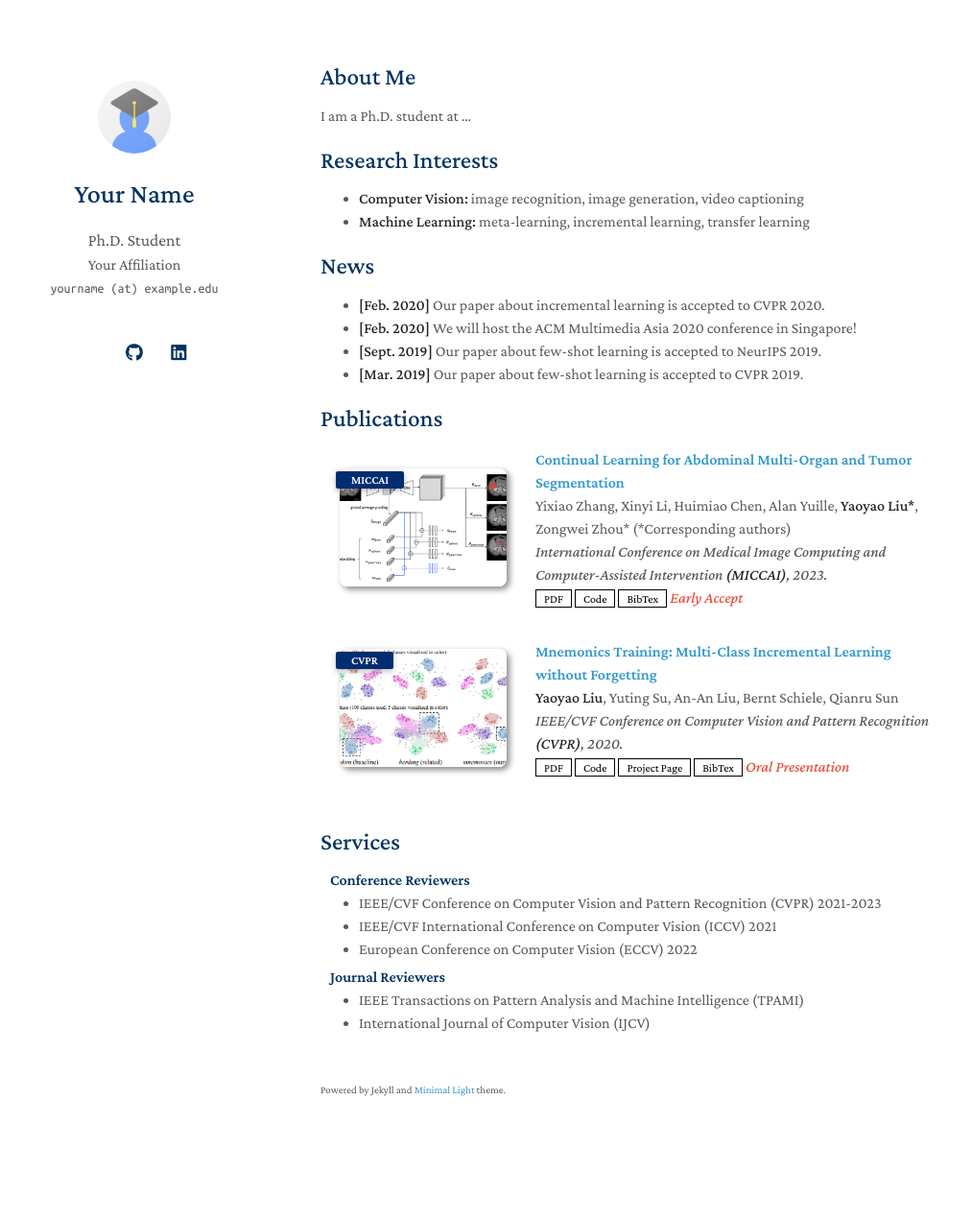
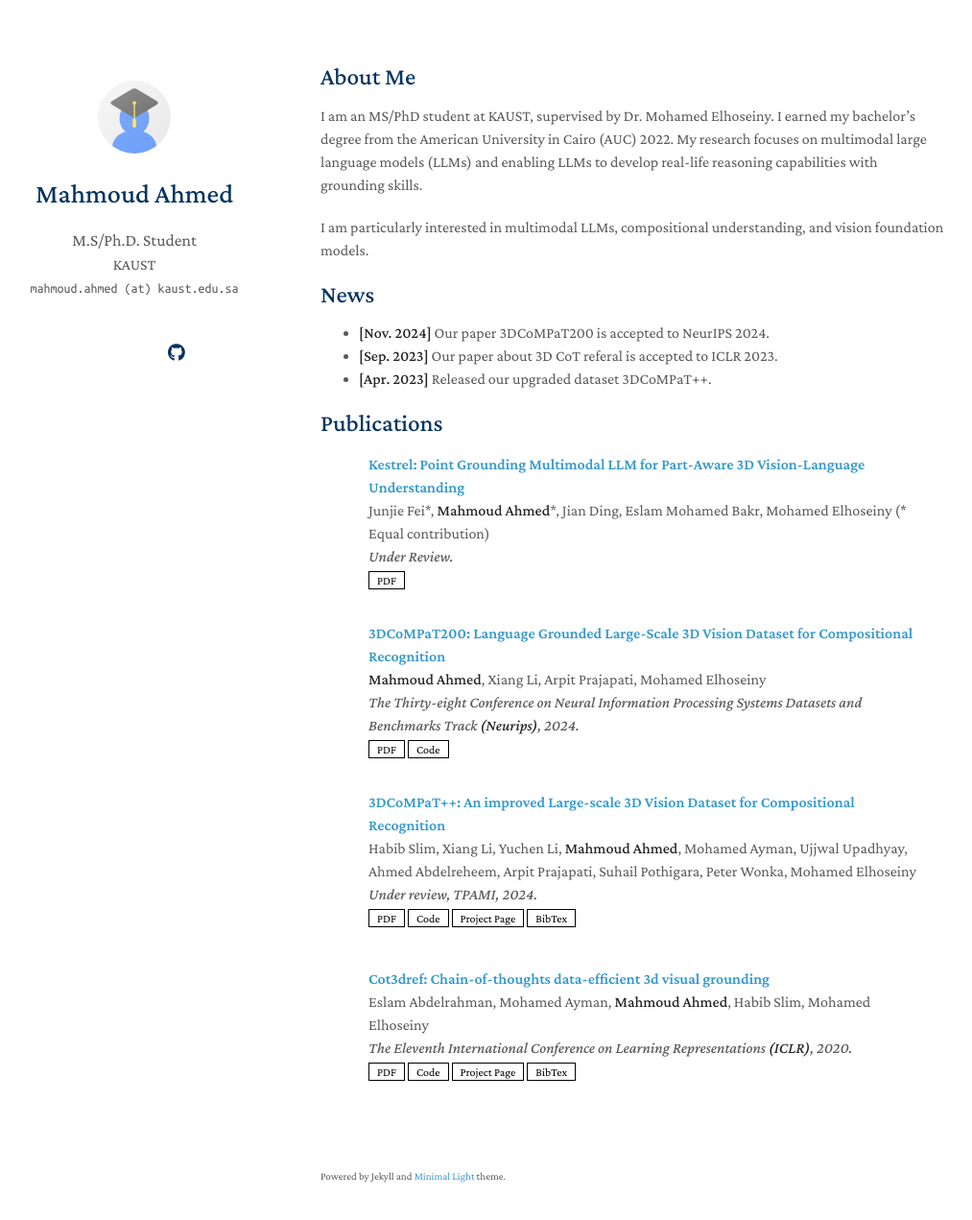
Before and after one commit to Mahmoud363/mahmoud363.github.io, a Jekyll site: the page built from index.md, in a window 1280 px wide and 1306 px high. Shown: the top 1271 px of the window at 96% size, without its empty margins (136-1149 px from the left). Built offline with Jekyll 4.4.1, drawn with Linux system fonts in a browser that asks for light colours; a style sheet for code colours, icons or effects is not loaded; our own code applies the rules of GitHub Pages for plain Markdown files.

Commit message:
created personal website

```diff
--- a/Gemfile
+++ b/Gemfile
@@ -3,3 +3,4 @@ source "https://rubygems.org"
 gem "jekyll", "~> 3.8.5"
 
 gem "webrick", "~> 1.8"
+gem 'rexml'
--- a/_config.yml
+++ b/_config.yml
@@ -1,8 +1,8 @@
 # Basic Information
-title: Your Name
-position: Ph.D. Student
-affiliation: Your Affiliation
-email: yourname (at) example.edu
+title: Mahmoud Ahmed
+position: M.S/Ph.D. Student
+affiliation: KAUST
+email: mahmoud.ahmed (at) kaust.edu.sa
 
 # Search Engine Optimization (SEO)
 # The following information is used to improve the website traffic from search engines, e.g., Google.
@@ -12,11 +12,11 @@ canonical: https://minimal-light-theme.yliu.me/
 
 # Links
 # If you don't need one of them, you may delete the corresponding line.
-google_scholar: https://scholar.google.com/
+google_scholar: https://scholar.google.com/citations?user=SRCGuS4AAAAJ
 cv_link: assets/files/curriculum_vitae.pdf
-github_link: https://github.com/
-linkedin: https://www.linkedin.com/
-twitter: https://twitter.com/
+github_link: https://github.com/mahmoud363
+# linkedin: https://www.linkedin.com/
+# twitter: https://twitter.com/
 
 # Images (e.g., your profile picture and your website's favicon)
 # "favicon" and "favicon_dark" are used for the light and dark modes, respectively.
--- a/_data/publications.yml
+++ b/_data/publications.yml
@@ -1,22 +1,31 @@
 main:
 
-  - title: Continual Learning for Abdominal Multi-Organ and Tumor Segmentation
-    authors: Yixiao Zhang, Xinyi Li, Huimiao Chen, Alan Yuille, <strong>Yaoyao Liu*</strong>, Zongwei Zhou* (*Corresponding authors)
-    conference_short: MICCAI
-    conference: International Conference on Medical Image Computing and Computer-Assisted Intervention <strong>(MICCAI)</strong>, 2023.
-    pdf: https://arxiv.org/pdf/2306.00988.pdf
-    code: https://github.com/MrGiovanni/ContinualLearning
-    bibtex: https://bib.yliu.me/MICCAI23.txt
-    image: ./assets/img/teaser_example_2.png
-    notes: Early Accept
+  - title: "Kestrel: Point Grounding Multimodal LLM for Part-Aware 3D Vision-Language Understanding"
+    authors: Junjie Fei*, <strong>Mahmoud Ahmed</strong>*, Jian Ding, Eslam Mohamed Bakr, Mohamed Elhoseiny (* Equal contribution)
+    conference_short: Under Review
+    conference: Under Review.
+    pdf: https://arxiv.org/pdf/2405.18937
 
-  - title: "Mnemonics Training: Multi-Class Incremental Learning without Forgetting"
-    authors: <strong>Yaoyao Liu</strong>, Yuting Su, An-An Liu, Bernt Schiele, Qianru Sun
-    conference_short: CVPR
-    conference: IEEE/CVF Conference on Computer Vision and Pattern Recognition <strong>(CVPR)</strong>, 2020.
-    pdf: https://arxiv.org/pdf/2002.10211.pdf
-    code: https://github.com/yaoyao-liu/class-incremental-learning/tree/main/mnemonics-training
-    page: https://class-il.mpi-inf.mpg.de/mnemonics/
-    bibtex: https://class-il.mpi-inf.mpg.de/mnemonics/
-    notes: Oral Presentation
-    image: ./assets/img/teaser_example.png
+  - title: "3DCoMPaT200: Language Grounded Large-Scale 3D Vision Dataset for Compositional Recognition"
+    authors: <strong>Mahmoud Ahmed</strong>, Xiang Li, Arpit Prajapati, Mohamed Elhoseiny
+    conference_short: Neurips
+    conference: The Thirty-eight Conference on Neural Information Processing Systems Datasets and Benchmarks Track <strong>(Neurips)</strong>, 2024.
+    pdf: https://openreview.net/pdf?id=L4yLhMjCOR
+    code: https://github.com/3DCoMPaT200/3DCoMPaT200
+
+  - title: "3DCoMPaT++: An improved Large-scale 3D Vision Dataset for Compositional Recognition"
+    authors: Habib Slim, Xiang Li, Yuchen Li, <strong>Mahmoud Ahmed</strong>, Mohamed Ayman, Ujjwal Upadhyay, Ahmed Abdelreheem, Arpit Prajapati, Suhail Pothigara, Peter Wonka, Mohamed Elhoseiny
+    conference_short: Under review
+    conference: Under review, TPAMI, 2024.
+    pdf: https://arxiv.org/pdf/2310.18511.pdf
+    code: https://github.com/Vision-CAIR/3DCoMPaT-v2
+    page: https://3dcompat-dataset.org/v2/
+    bibtex: https://habibslim.github.io/assets/bib/compat_pp.bib
+  - title: "Cot3dref: Chain-of-thoughts data-efficient 3d visual grounding"
+    authors: Eslam Abdelrahman, Mohamed Ayman, <strong>Mahmoud Ahmed</strong>, Habib Slim, Mohamed Elhoseiny
+    conference_short: ICLR
+    conference: The Eleventh International Conference on Learning Representations <strong>(ICLR)</strong>, 2020.
+    pdf: https://arxiv.org/abs/2310.06214
+    code: https://github.com/eslambakr/CoT3D_VG
+    page: https://eslambakr.github.io/cot3dref.github.io/
+    bibtex: https://habibslim.github.io/assets/bib/cot3d.bib
--- a/_includes/services.md
+++ b/_includes/services.md
@@ -1,6 +1,6 @@
-## Services
+<!-- ## Services -->
 
-<h4 style="margin:0 10px 0;">Conference Reviewers</h4>
+<!-- <h4 style="margin:0 10px 0;">Conference Reviewers</h4>
 
 <ul style="margin:0 0 5px;">
   <li><a href="http://cvpr2023.thecvf.com/"><autocolor>IEEE/CVF Conference on Computer Vision and Pattern Recognition (CVPR) 2021-2023</autocolor></a></li>
@@ -13,4 +13,4 @@
 <ul style="margin:0 0 20px;">
   <li><a href="https://www.computer.org/csdl/journal/tp"><autocolor>IEEE Transactions on Pattern Analysis and Machine Intelligence (TPAMI)</autocolor></a></li>
   <li><a href="https://www.springer.com/journal/11263"><autocolor>International Journal of Computer Vision (IJCV)</autocolor></a></li>
-</ul>
+</ul> -->
--- a/html_source_file/index.html
+++ b/html_source_file/index.html
@@ -189,7 +189,7 @@
 </ol>
 </div>
 
-<h2 id="services">Services</h2>
+<!-- <h2 id="services">Services</h2>
 
 <h4 style="margin:0 10px 0;">Conference Reviewers</h4>
 
@@ -205,7 +205,7 @@
   <li><a href="https://www.computer.org/csdl/journal/tp"><autocolor>IEEE Transactions on Pattern Analysis and Machine Intelligence (TPAMI)</autocolor></a></li>
   <li><a href="https://www.springer.com/journal/11263"><autocolor>International Journal of Computer Vision (IJCV)</autocolor></a></li>
 </ul>
-
+ -->
 
       <br>
 
--- a/index.md
+++ b/index.md
@@ -4,19 +4,16 @@ layout: homepage
 
 ## About Me
 
-I am a Ph.D. student at ...
 
-## Research Interests
+I am an MS/PhD student at KAUST, supervised by Dr. Mohamed Elhoseiny. I earned my bachelor's degree from the American University in Cairo (AUC) 2022. My research focuses on multimodal large language models (LLMs) and enabling LLMs to develop real-life reasoning capabilities with grounding skills.
 
-- **Computer Vision:** image recognition, image generation, video captioning
-- **Machine Learning:** meta-learning, incremental learning, transfer learning
+I am particularly interested in multimodal LLMs, compositional understanding, and vision foundation models.
 
 ## News
 
-- **[Feb. 2020]** Our paper about incremental learning is accepted to CVPR 2020.
-- **[Feb. 2020]** We will host the ACM Multimedia Asia 2020 conference in Singapore!
-- **[Sept. 2019]** Our paper about few-shot learning is accepted to NeurIPS 2019.
-- **[Mar. 2019]** Our paper about few-shot learning is accepted to CVPR 2019.
+- **[Nov. 2024]** Our paper 3DCoMPaT200 is accepted to NeurIPS 2024.
+- **[Sep. 2023]** Our paper about 3D CoT referal is accepted to ICLR 2023.
+- **[Apr. 2023]** Released our upgraded dataset 3DCoMPaT++.
 
 {% include_relative _includes/publications.md %}
 
```
